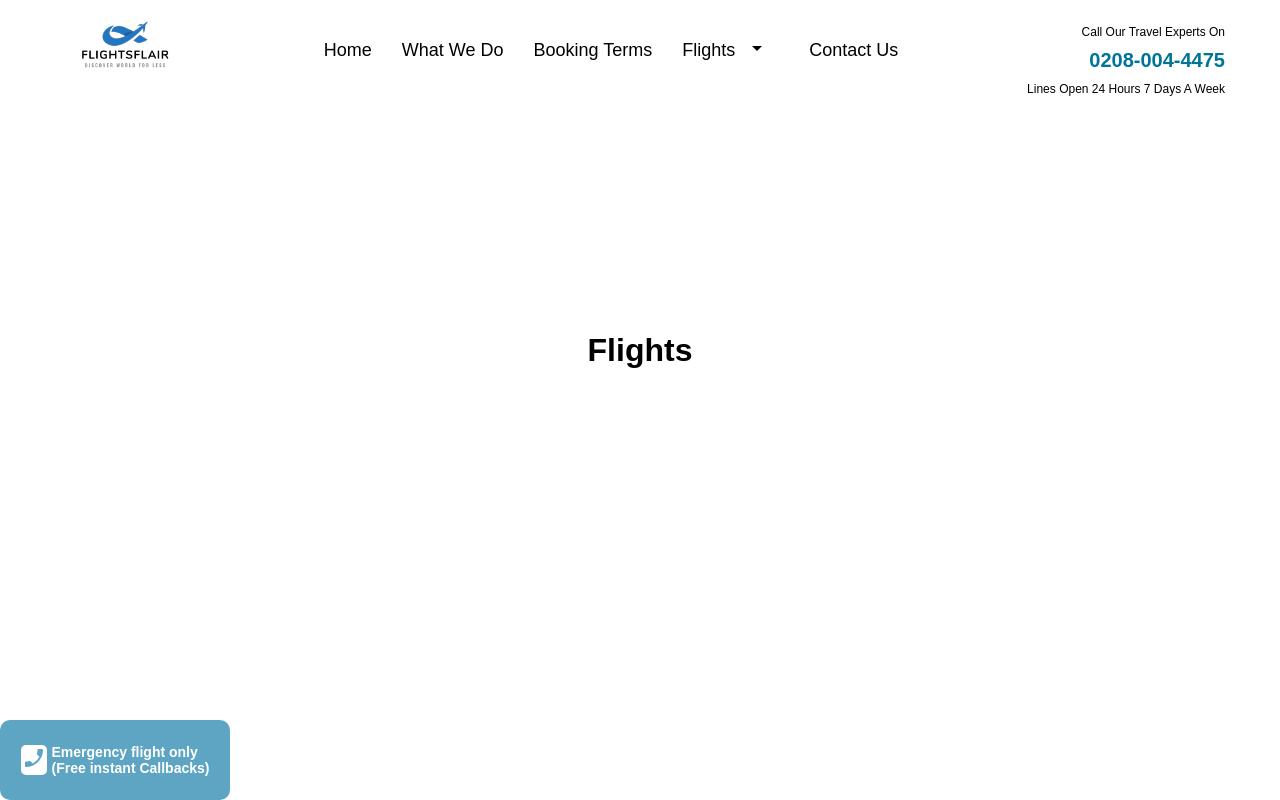
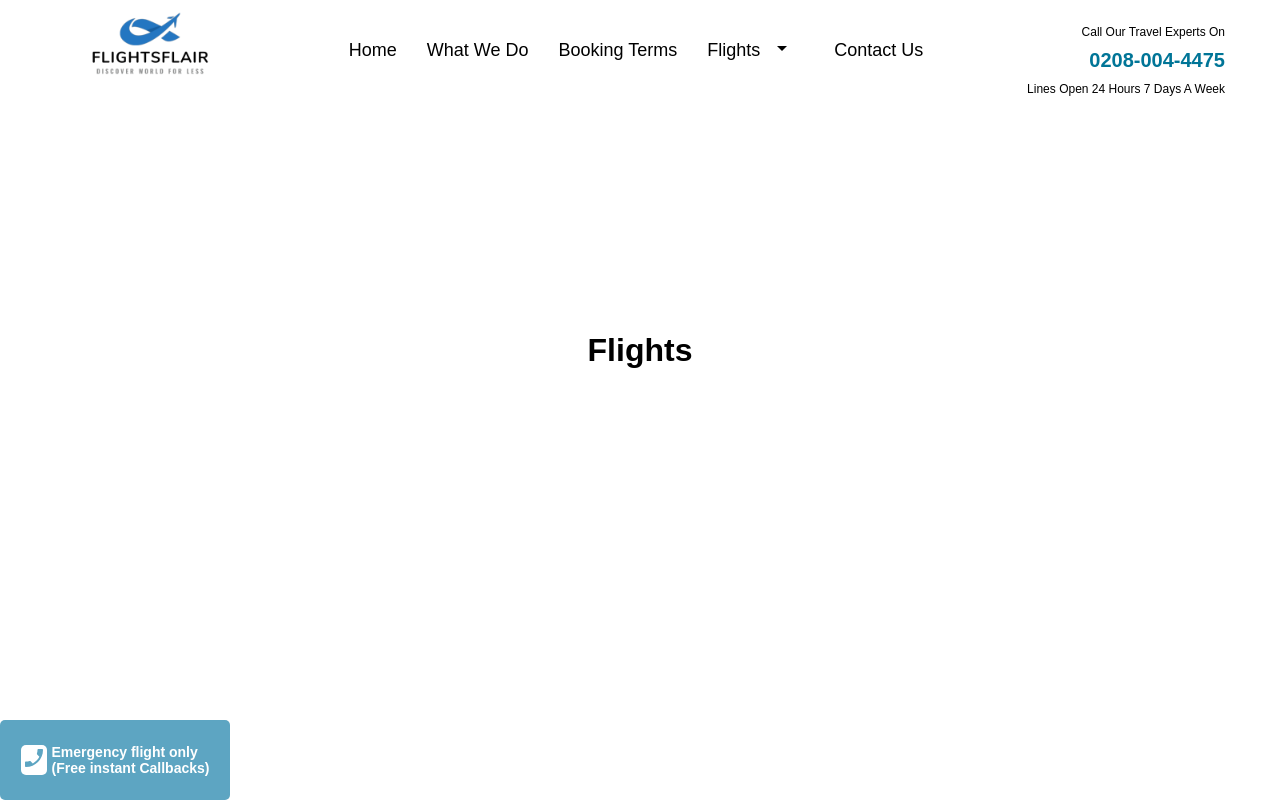
Before and after one commit to Afzal00786/flights-flair, a React (Create React App) app: page /Flights in a window 1280 px wide. Built offline with nearby package versions, Linux system fonts and the light colour scheme.

Commit message:
instant flight ui fix

```diff
--- a/src/components/InstantFlights/index.jsx
+++ b/src/components/InstantFlights/index.jsx
@@ -62,8 +62,8 @@ function InstantFlight() {
           <div style={{ display: "flex" }}>
             <img
               width={"400px"}
-              height={"150px"}
-              style={{ marginTop: -25 }}
+              height={"180px"}
+              style={{ marginTop: -35 }}
               src={require("../../asstes/images/logo.png")}
             />
             <div style={{ fontSize: 15, color: "gray", marginTop: 20 }}>
@@ -87,9 +87,9 @@ function InstantFlight() {
                 style={{
                   marginLeft: 10,
                   marginRight: 10,
-                  marginBottom: 50,
+                  marginBottom: 20,
                   backgroundColor: "white",
-                  marginTop: -10,
+                  marginTop: -30,
                   paddingTop: 3,
                   paddingBottom: 3,
                   paddingLeft: 10,
@@ -144,23 +144,7 @@ function InstantFlight() {
       {anchorE3 ? (
         <div></div>
       ) : (
-        <div
-          onClick={handleOpenModal}
-          style={{
-            backgroundColor: "#5DA5C2",
-            borderRadius: 10,
-            position: "fixed",
-            left: 0,
-            bottom: 0,
-            width: 230,
-            height: 80,
-            cursor: "pointer",
-            display: "flex",
-            justifyContent: "center",
-            alignItems: "center",
-            zIndex: 1,
-          }}
-        >
+        <div onClick={handleOpenModal} className="instant_flight_button">
           <div
             style={{
               backgroundColor: "white",
--- a/src/components/InstantFlights/instantFlights.css
+++ b/src/components/InstantFlights/instantFlights.css
@@ -8,6 +8,20 @@
   bottom: 0px;
   cursor: pointer;
   padding-top: 10px;
+  z-index: 1;
+}
+.instant_flight_button {
+  background-color: #5da5c2;
+  border-radius: 5px;
+  position: fixed;
+  left: 0;
+  bottom: 00;
+  width: 230px;
+  height: 80px;
+  cursor: pointer;
+  display: flex;
+  justify-content: center;
+  align-items: center;
   z-index: 1;
 }
 @media screen and (width<400px) {
@@ -23,4 +37,18 @@
     padding-top: 10px;
     z-index: 1;
   }
+  .instant_flight_button {
+    background-color: #5da5c2;
+    border-radius: 5px;
+    position: fixed;
+    left: 0;
+    bottom: 0;
+    width: 200px;
+    height: 70px;
+    cursor: pointer;
+    display: flex;
+    justify-content: center;
+    align-items: center;
+    z-index: 1;
+  }
 }
--- a/src/components/Navbar/index.jsx
+++ b/src/components/Navbar/index.jsx
@@ -214,8 +214,8 @@ const NavBar = ({ styling }) => {
           <div className="nav_bar_inner">
             <div className="nav_logo" onClick={() => navigation("/")}>
               <img
-                width={150}
-                height={150}
+                width={200}
+                height={200}
                 src={require("../../asstes/images/logo.png")}
               />
             </div>
@@ -355,8 +355,8 @@ const NavBar = ({ styling }) => {
       >
         <div className="nav_logo" onClick={() => navigation("/")}>
           <img
-            width={150}
-            height={150}
+            width={250}
+            height={250}
             src={require("../../asstes/images/logo.png")}
           />
         </div>
```
